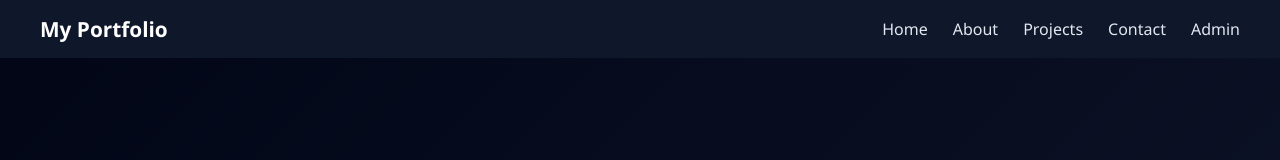
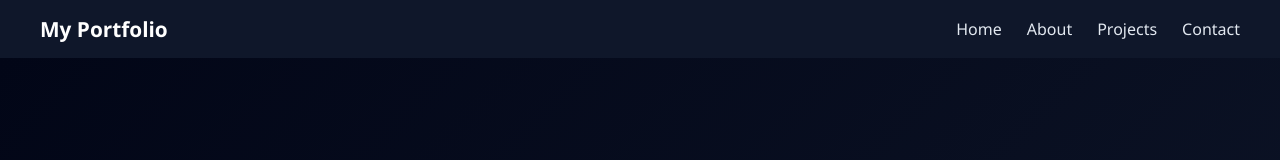
Before and after one commit to RoshanShirke/portfolio-project, a React app in the folder frontend/: page / in a window 1280 px wide. Shown: the top 160 px of the page. Built offline with nearby package versions, Linux system fonts and the light colour scheme; the HTML template or start-up script is replaced by a standard one.

Commit message:
Removed admin from navbar and secured route

```diff
--- a/frontend/src/App.jsx
+++ b/frontend/src/App.jsx
@@ -16,7 +16,7 @@ function App() {
         <Route path="/about" element={<About />} />
         <Route path="/projects" element={<Projects />} />
         <Route path="/contact" element={<Contact />} />
-        <Route path="/admin" element={<Admin />} />
+        <Route path="/dashboard-secret" element={<Admin />} />
       </Routes>
     </>
   );
--- a/frontend/src/components/Navbar.jsx
+++ b/frontend/src/components/Navbar.jsx
@@ -10,7 +10,6 @@ function Navbar() {
         <li><Link to="/about">About</Link></li>
         <li><Link to="/projects">Projects</Link></li>
         <li><Link to="/contact">Contact</Link></li>
-        <li><Link to="/admin">Admin</Link></li>
       </ul>
     </nav>
   );
```
